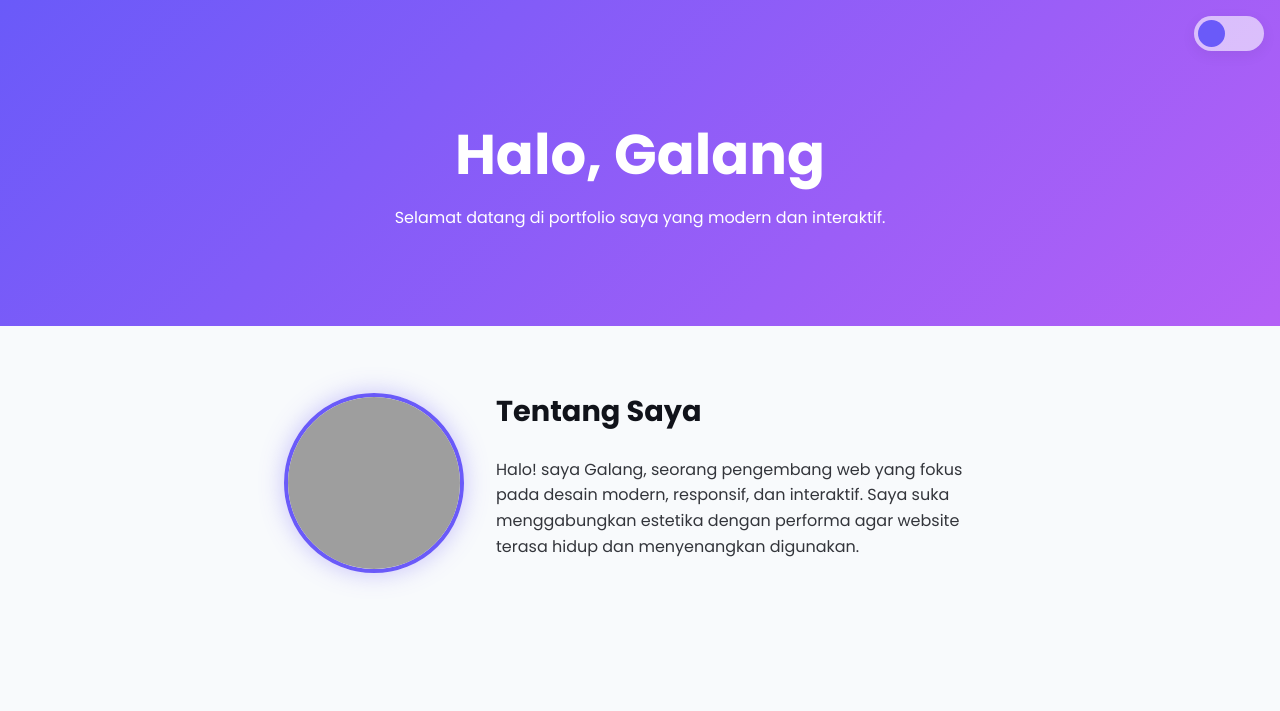
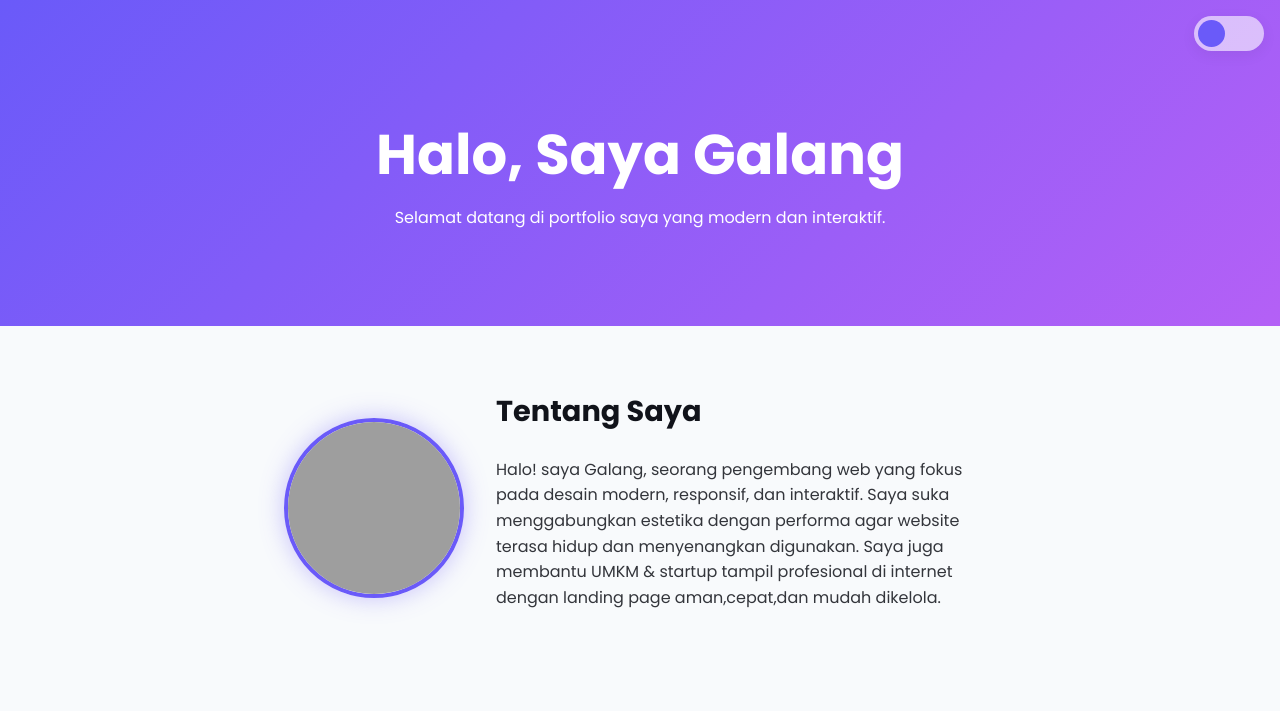
Before and after one commit to Oshinaci/Portfolio.com, a plain HTML site: page index.html in a window 1280 px wide. Shown: the top 711 px of the page. Drawn offline with nearby package versions, Linux system fonts and the light colour scheme; grey boxes are pictures that could not be loaded.

Commit message:
Update index.html

```diff
--- a/index.html
+++ b/index.html
@@ -166,14 +166,14 @@
     <div class="toggle-circle"></div>
   </button>
   <header class="hero">
-    <h1 class="title">Halo, Galang</h1>
+    <h1 class="title">Halo, Saya Galang</h1>
     <p class="subtitle">Selamat datang di portfolio saya yang modern dan interaktif.</p>
   </header>
   <section class="about-inner">
     <img src="fgelo.png" alt="Foto Profil" class="profile-pic">
     <div class="about-text">
       <h2>Tentang Saya</h2>
-      <p>Halo! saya Galang, seorang pengembang web yang fokus pada desain modern, responsif, dan interaktif. Saya suka menggabungkan estetika dengan performa agar website terasa hidup dan menyenangkan digunakan.</p>
+      <p>Halo! saya Galang, seorang pengembang web yang fokus pada desain modern, responsif, dan interaktif. Saya suka menggabungkan estetika dengan performa agar website terasa hidup dan menyenangkan digunakan. Saya juga membantu UMKM & startup tampil profesional di internet dengan landing page aman,cepat,dan mudah dikelola.</p>
     </div>
   </section>
   <section class="skills">
```
